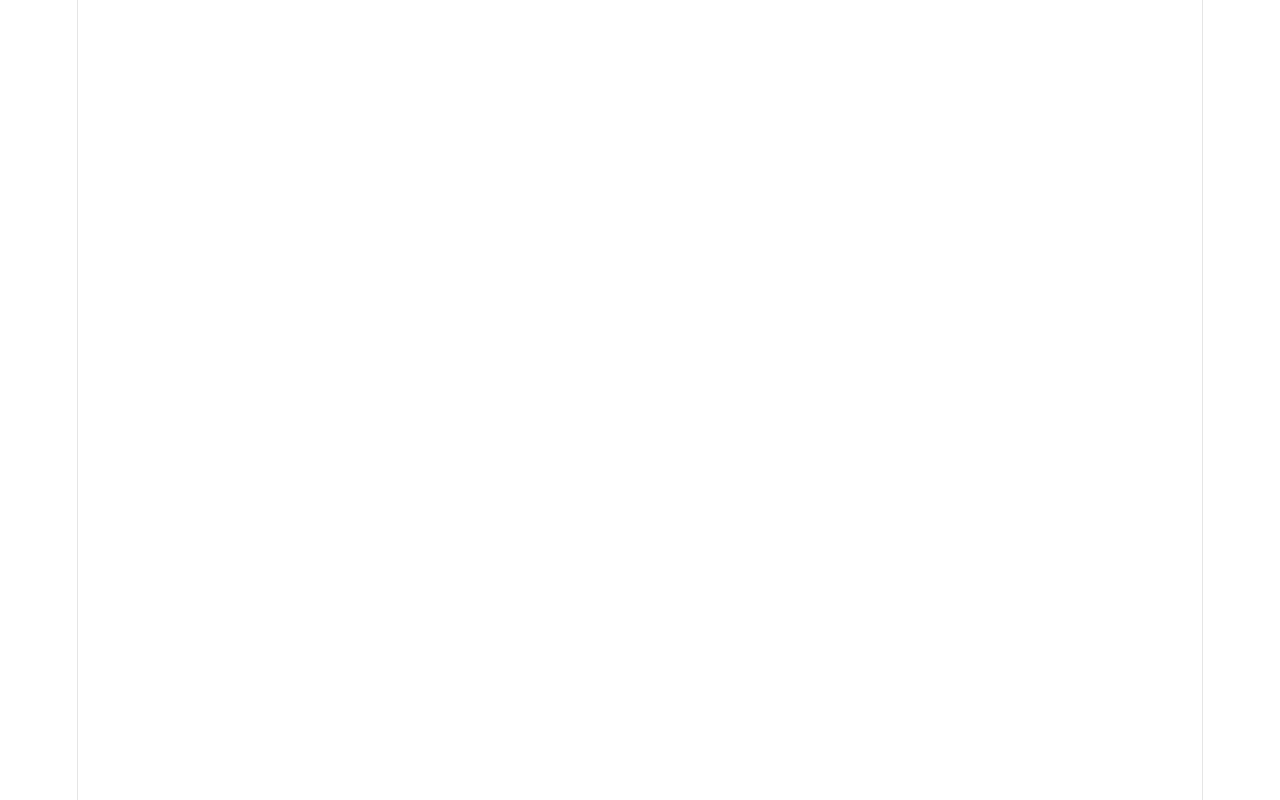
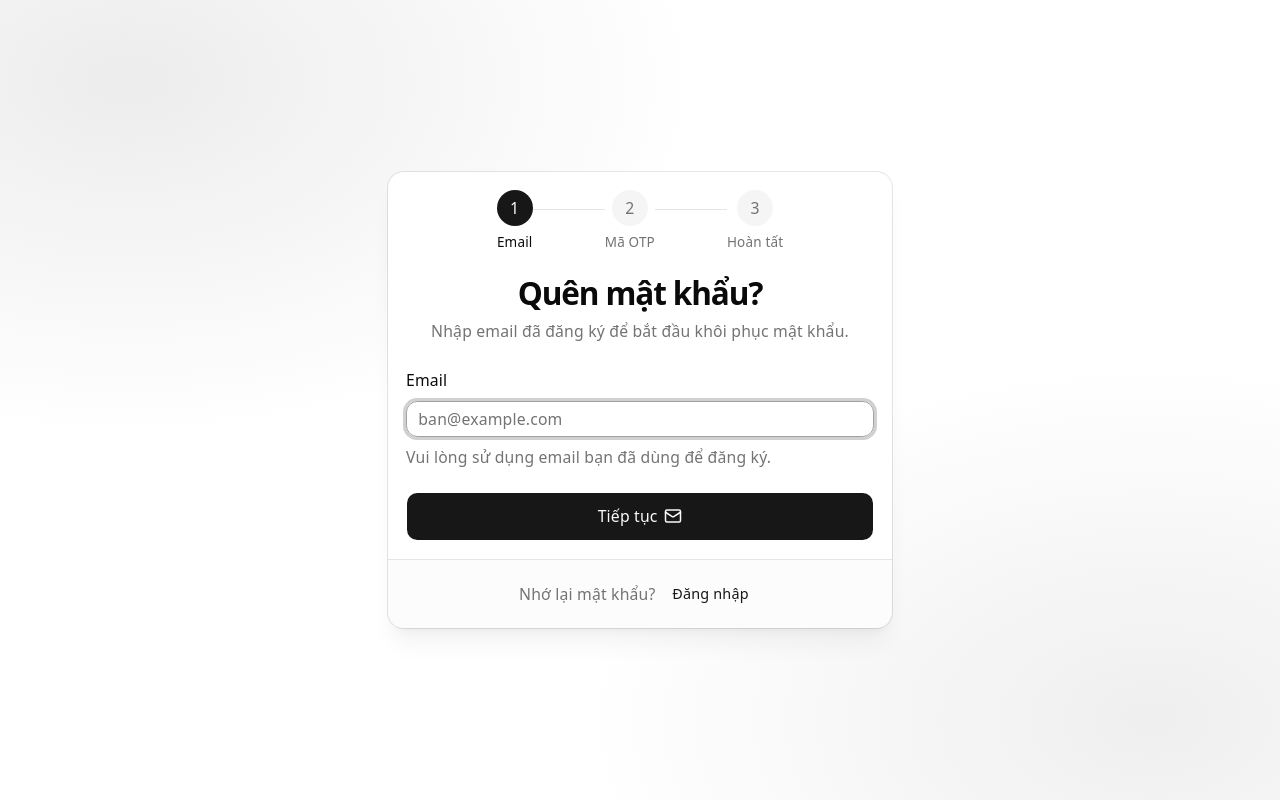
Before and after one commit to baopro1235/FrontEnd_E-Commerce_App, a React (Vite) app: page /forgot-password in a window 1280 px wide. Before the commit this address had no page. Built offline with nearby package versions, Linux system fonts and the light colour scheme.

Commit message:
feat(forgot-password): add ForgotPasswordPage component and integrate routing

```diff
--- a/src/App.tsx
+++ b/src/App.tsx
@@ -1,5 +1,6 @@
 import './App.css'
 import { BrowserRouter, Navigate, Route, Routes } from 'react-router'
+import ForgotPasswordPage from './features/auth/pages/forgot-password/ForgotPasswordPage'
 import LoginPage from './features/auth/pages/login/LoginPage'
 import RegisterPage from './features/auth/pages/register/RegisterPage'
 import ProfilePage from './features/profile/pages/ProfilePage'
@@ -11,6 +12,7 @@ function App() {
       <Routes>
         <Route path="/" element={<Navigate replace to="/profile" />} />
         <Route path="/login" element={<LoginPage />} />
+        <Route path="/forgot-password" element={<ForgotPasswordPage />} />
         <Route path="/register" element={<RegisterPage />} />
         <Route element={<ProtectedRoute />}>
           <Route path="/profile" element={<ProfilePage />} />
--- a/src/features/auth/hooks/useAuthActions.ts
+++ b/src/features/auth/hooks/useAuthActions.ts
@@ -37,11 +37,7 @@ export function useLoginActions() {
     }
   }
 
-  function handleForgotPassword() {
-    setMessage("Chức năng khôi phục mật khẩu chưa được kết nối.")
-  }
-
-  return { form, message, handleLogin, handleForgotPassword }
+  return { form, message, handleLogin }
 }
 
 export function useRegisterActions() {
--- /dev/null
+++ b/src/features/auth/pages/forgot-password/ForgotPasswordPage.tsx
@@ -0,0 +1,216 @@
+import { useState } from 'react'
+import { ArrowLeft, Check, Mail, ShieldCheck } from 'lucide-react'
+import { Link } from 'react-router'
+import { Button, buttonVariants } from '@/components/ui/button'
+import {
+  Card,
+  CardContent,
+  CardDescription,
+  CardFooter,
+  CardHeader,
+} from '@/components/ui/card'
+import {
+  Field,
+  FieldDescription,
+  FieldGroup,
+  FieldLabel,
+} from '@/components/ui/field'
+import { Input } from '@/components/ui/input'
+import '../auth-page.css'
+
+const steps = ['Email', 'Mã OTP', 'Hoàn tất']
+
+function ForgotPasswordPage() {
+  const [step, setStep] = useState(1)
+  const [email, setEmail] = useState('')
+
+  return (
+    <main className="auth-page">
+      <section aria-labelledby="forgot-password-title" className="w-full max-w-md">
+        <Card className="border-border/70 shadow-xl shadow-foreground/5">
+          <CardHeader className="gap-2 pb-2 text-center">
+            <div
+              aria-label={`Bước ${step} trên 3`}
+              className="mb-3 flex items-center justify-center"
+              role="group"
+            >
+              {steps.map((label, index) => {
+                const stepNumber = index + 1
+                const isComplete = stepNumber < step
+                const isCurrent = stepNumber === step
+
+                return (
+                  <div className="flex items-center" key={label}>
+                    <div className="flex flex-col items-center gap-1.5">
+                      <span
+                        aria-current={isCurrent ? 'step' : undefined}
+                        className={`flex size-8 items-center justify-center rounded-full text-sm font-medium ${
+                          isComplete || isCurrent
+                            ? 'bg-primary text-primary-foreground'
+                            : 'bg-muted text-muted-foreground'
+                        }`}
+                      >
+                        {isComplete ? <Check aria-hidden="true" /> : stepNumber}
+                      </span>
+                      <span
+                        className={`text-xs ${
+                          isCurrent
+                            ? 'font-medium text-foreground'
+                            : 'text-muted-foreground'
+                        }`}
+                      >
+                        {label}
+                      </span>
+                    </div>
+                    {index < steps.length - 1 && (
+                      <span
+                        aria-hidden="true"
+                        className={`mb-5 h-px w-12 sm:w-16 ${
+                          stepNumber < step ? 'bg-primary' : 'bg-border'
+                        }`}
+                      />
+                    )}
+                  </div>
+                )
+              })}
+            </div>
+            <h1 className="auth-title" id="forgot-password-title">
+              {step === 1
+                ? 'Quên mật khẩu?'
+                : step === 2
+                  ? 'Nhập mã xác minh'
+                  : 'Hoàn tất'}
+            </h1>
+            <CardDescription>
+              {step === 1
+                ? 'Nhập email đã đăng ký để bắt đầu khôi phục mật khẩu.'
+                : step === 2
+                  ? `Nhập mã OTP gồm 6 chữ số đã được gửi đến ${email}.`
+                  : 'Bạn đã hoàn thành các bước trên giao diện khôi phục mật khẩu.'}
+            </CardDescription>
+          </CardHeader>
+
+          <CardContent>
+            {step === 1 && (
+              <form
+                className="flex flex-col gap-5"
+                onSubmit={(event) => {
+                  event.preventDefault()
+                  setStep(2)
+                }}
+              >
+                <FieldGroup>
+                  <Field>
+                    <FieldLabel htmlFor="forgot-email">Email</FieldLabel>
+                    <Input
+                      autoComplete="email"
+                      autoFocus
+                      id="forgot-email"
+                      onChange={(event) => setEmail(event.target.value)}
+                      placeholder="ban@example.com"
+                      required
+                      type="email"
+                      value={email}
+                    />
+                    <FieldDescription>
+                      Vui lòng sử dụng email bạn đã dùng để đăng ký.
+                    </FieldDescription>
+                  </Field>
+                </FieldGroup>
+                <Button className="h-11 w-full" type="submit">
+                  Tiếp tục
+                  <Mail aria-hidden="true" />
+                </Button>
+              </form>
+            )}
+
+            {step === 2 && (
+              <form
+                className="flex flex-col gap-5"
+                onSubmit={(event) => {
+                  event.preventDefault()
+                  setStep(3)
+                }}
+              >
+                <FieldGroup>
+                  <Field>
+                    <FieldLabel htmlFor="otp">Mã OTP</FieldLabel>
+                    <Input
+                      autoComplete="one-time-code"
+                      autoFocus
+                      id="otp"
+                      inputMode="numeric"
+                      maxLength={6}
+                      pattern="[0-9]{6}"
+                      placeholder="••••••"
+                      required
+                      title="Vui lòng nhập mã OTP gồm 6 chữ số."
+                      type="text"
+                    />
+                    <FieldDescription>
+                      Nhập mã gồm 6 chữ số để tiếp tục.
+                    </FieldDescription>
+                  </Field>
+                </FieldGroup>
+                <Button className="h-11 w-full" type="submit">
+                  Xác nhận
+                  <ShieldCheck aria-hidden="true" />
+                </Button>
+              </form>
+            )}
+
+            {step === 3 && (
+              <div className="flex flex-col items-center gap-5 text-center">
+                <div className="flex size-14 items-center justify-center rounded-full bg-primary/10 text-primary">
+                  <Check aria-hidden="true" className="size-7" />
+                </div>
+                <p className="text-sm text-muted-foreground">
+                  Giao diện khôi phục đã hoàn tất. Tính năng gửi OTP và đặt lại
+                  mật khẩu sẽ được kết nối sau.
+                </p>
+                <Link
+                  className={buttonVariants({ className: 'h-11 w-full' })}
+                  to="/login"
+                >
+                  Quay lại đăng nhập
+                </Link>
+              </div>
+            )}
+          </CardContent>
+
+          {step < 3 && (
+            <CardFooter className="justify-center gap-1 border-t bg-muted/30 py-4 text-sm">
+              {step === 2 ? (
+                <Button
+                  className="h-auto p-0 text-muted-foreground"
+                  onClick={() => setStep(1)}
+                  variant="link"
+                >
+                  <ArrowLeft aria-hidden="true" />
+                  Đổi email
+                </Button>
+              ) : (
+                <>
+                  <span className="text-muted-foreground">
+                    Nhớ lại mật khẩu?
+                  </span>
+                  <Link
+                    className={buttonVariants({
+                      variant: 'link',
+                      size: 'sm',
+                    })}
+                    to="/login"
+                  >
+                    Đăng nhập
+                  </Link>
+                </>
+              )}
+            </CardFooter>
+          )}
+        </Card>
+      </section>
+    </main>
+  )
+}
+
+export default ForgotPasswordPage
--- a/src/features/auth/pages/login/LoginPage.tsx
+++ b/src/features/auth/pages/login/LoginPage.tsx
@@ -25,8 +25,7 @@ function LoginPage() {
   const requiresLogin =
     (location.state as { requiresLogin?: boolean } | null)?.requiresLogin ===
     true
-  const { form, message, handleLogin, handleForgotPassword } =
-    useLoginActions()
+  const { form, message, handleLogin } = useLoginActions()
 
   useEffect(() => {
     if (logoutPending) clearLogoutPending()
@@ -76,15 +75,12 @@ function LoginPage() {
                 <Field data-invalid={!!form.formState.errors.password}>
                   <div className="flex items-center justify-between gap-3">
                     <FieldLabel htmlFor="password">Mật khẩu</FieldLabel>
-                    <Button
+                    <Link
                       className="h-auto p-0 text-muted-foreground"
-                      onClick={handleForgotPassword}
-                      size="sm"
-                      type="button"
-                      variant="link"
+                      to="/forgot-password"
                     >
                       Quên mật khẩu?
-                    </Button>
+                    </Link>
                   </div>
                   <Input
                     autoComplete="current-password"
```
